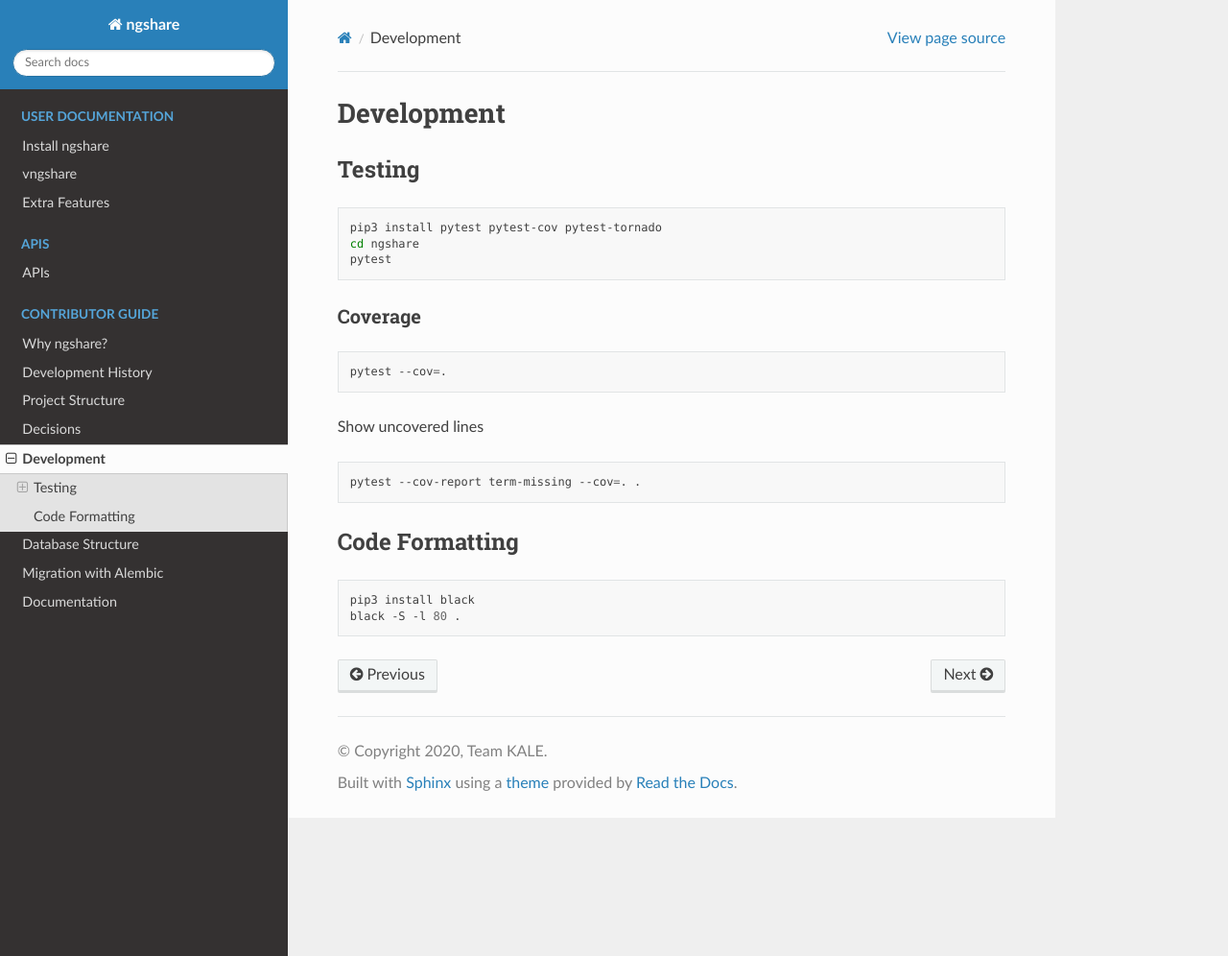
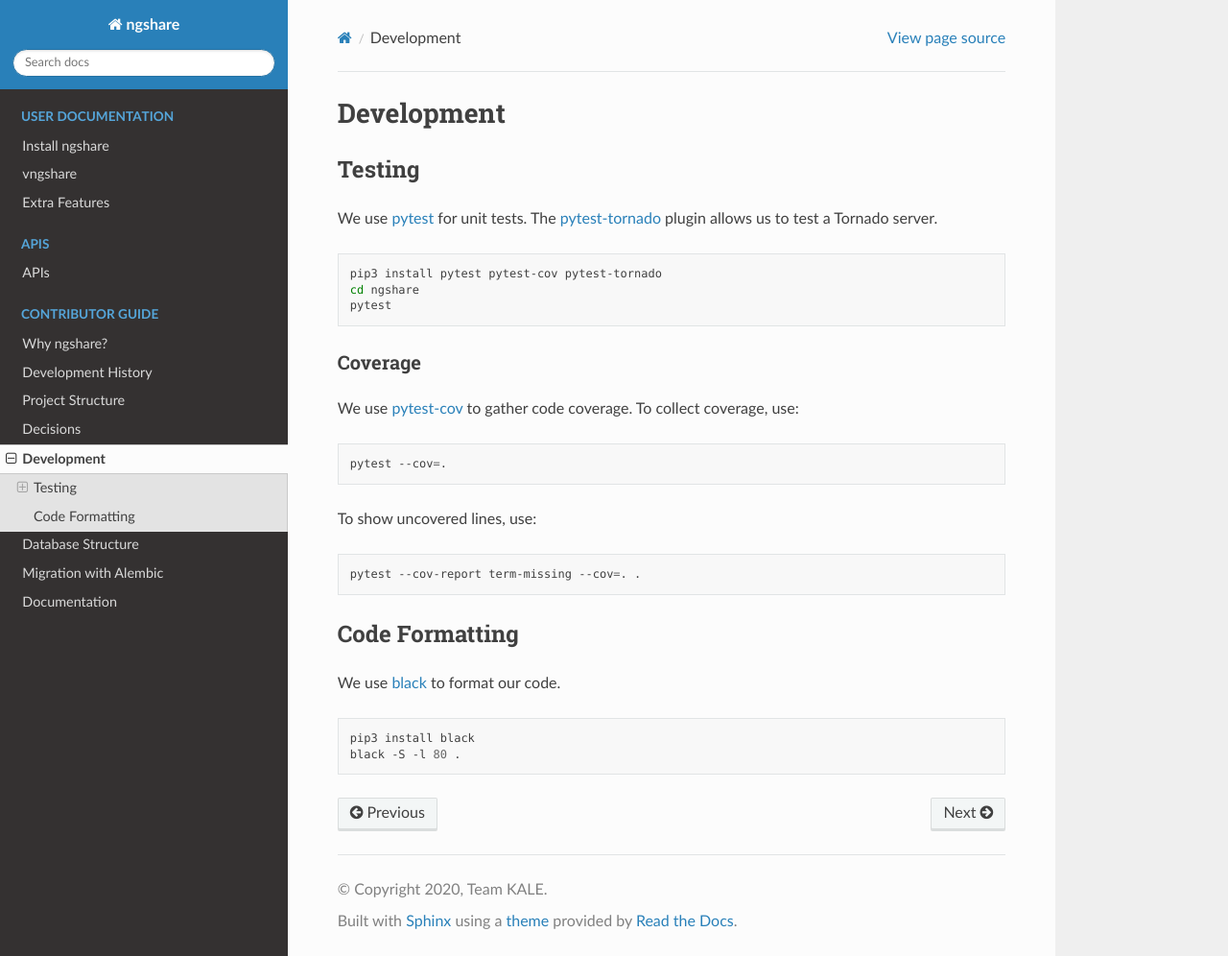
Before and after one commit to LibreTexts/ngshare, a Sphinx documentation site: the page built from docs/contributer_guide/development.rst, in a window 1280 px wide and 996 px high. Shown: the whole window at 96% size. Built offline with Sphinx 7.4.7 and the Read the Docs theme 2.0.0, drawn with Linux system fonts in a browser that asks for light colours.

Commit message:
did some changes

```diff
--- a/docs/api/authentication.rst
+++ b/docs/api/authentication.rst
@@ -28,6 +28,8 @@ POST Example
     Content-Length: 189
     Authorization: token ABCDEFGHIJKLMNOPQRSTUVWXYZ
 
+    instructors=%5B%22eric%22%5D
+
 vngshare Authentication
 -----------------------
 
--- a/docs/api/req_res.rst
+++ b/docs/api/req_res.rst
@@ -58,7 +58,7 @@ When the client is authenticated, server will return a status code and a JSON ob
 * When server encounters an error, it will return 500. In this case, the client
   should submit a bug report and report this to ngshare maintainers.
 
-Success example
+Success Example
 ^^^^^^^^^^^^^^^
 
 .. code::
@@ -71,8 +71,8 @@ Success example
 
     {"success": true, "files": [{"path": "file2", "checksum": "3d2172418ce305c7d16d4b05597c6a59"}]}
 
-Error example
-^^^^^^^^^^^^^^^
+Error Example
+^^^^^^^^^^^^^
 
 .. code::
 
--- a/docs/contributer_guide/development.rst
+++ b/docs/contributer_guide/development.rst
@@ -3,6 +3,8 @@ Development
 
 Testing
 -------
+We use `pytest <https://pypi.org/project/pytest/>`_ for unit tests. The `pytest-tornado <https://pypi.org/project/pytest-tornado/>`_ plugin allows us to test a Tornado server.
+
 .. code:: bash
 
     pip3 install pytest pytest-cov pytest-tornado
@@ -11,11 +13,13 @@ Testing
 
 Coverage
 ^^^^^^^^
+We use `pytest-cov <https://pypi.org/project/pytest-cov/>`_ to gather code coverage. To collect coverage, use:
+
 .. code:: bash
 
     pytest --cov=.
 
-Show uncovered lines
+To show uncovered lines, use:
 
 .. code:: bash
 
@@ -23,6 +27,8 @@ Show uncovered lines
 
 Code Formatting
 ---------------
+We use `black <https://github.com/psf/black>`_ to format our code.
+
 .. code:: bash
 
     pip3 install black
```
